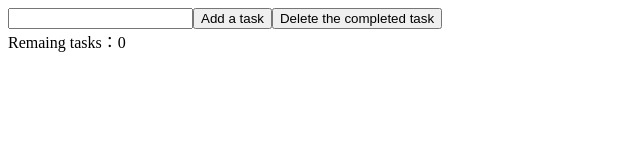
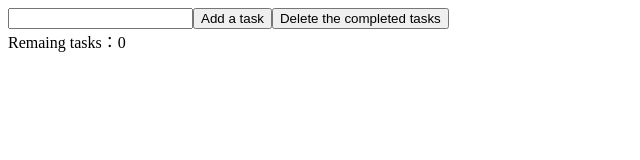
Before and after one commit to zyococo/react-todo-list, a React (Create React App) app: page / in a window 1280 px wide. Shown: the top 160 px of the page, without its empty margins (0-640 px from the left). Built offline with nearby package versions, Linux system fonts and the light colour scheme.

Commit message:
Your commit message

```diff
--- a/src/App.js
+++ b/src/App.js
@@ -51,7 +51,7 @@ const App = () => {
       <TodoList todos={todos} toggleTodo={toggleTodo} />
       <input type="text" name="" id="" ref={todoNameRef} />
       <button onClick={handleAddTodo}>Add a task</button>
-      <button onClick={handleClear}>Delete the completed task</button>
+      <button onClick={handleClear}>Delete the completed tasks</button>
       <div>Remaing tasks：{todos.filter((todo) => !todo.completed).length}</div>
     </>
   );
```
